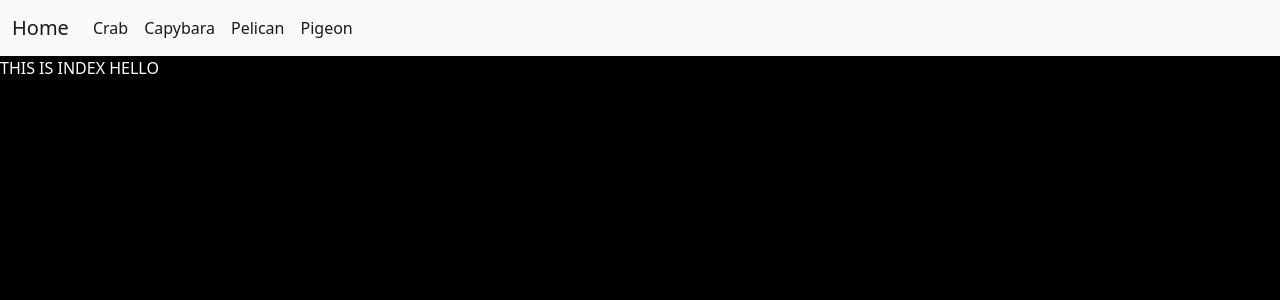
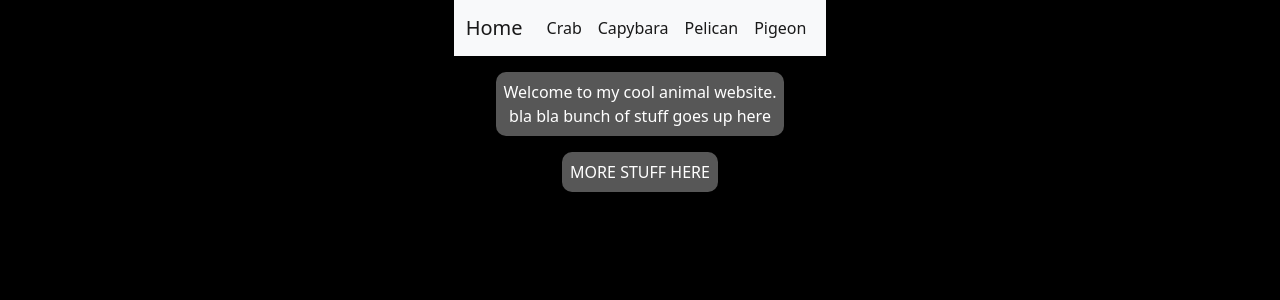
Before and after one commit to Crabbiee/fsproject, a Flask app: page / in a window 1280 px wide. Shown: the top 300 px of the page. Run offline with Flask 2, Linux system fonts and the light colour scheme.

Commit message:
Basic page layouts and functionality

```diff
--- a/static/main.css
+++ b/static/main.css
@@ -6,3 +6,17 @@ body {
 a:hover {
     color: rgb(74, 196, 155) !important;
 }
+
+.flexmain {
+    display: flex;
+    flex-direction: row;
+    justify-content: center;
+}
+
+.maincontent {
+    padding: 8px;
+    width: auto;
+    border-radius: 10px;
+    background-color: rgb(87, 87, 87);
+    text-align: center;
+}
--- a/templates/base.html
+++ b/templates/base.html
@@ -13,6 +13,8 @@
 <title>Cool animals</title>
 </head>
 
+<body>
+  <div class="flexmain">
   <nav class="navbar navbar-expand-lg bg-light ">
     <div class="container-fluid">
       <a class="navbar-brand" href="{{url_for('my_view.index')}}">Home</a>
@@ -29,8 +31,9 @@
       </div>
     </div>
   </nav>
-
-<body>
+</div>
+<p>
+<p>
 {% block content %}
 {% endblock %}
 </body>
--- a/templates/index.html
+++ b/templates/index.html
@@ -1,5 +1,17 @@
 {% extends 'base.html' %}
 
 {% block content %}
-    THIS IS INDEX HELLO
+<div class="flexmain">
+<div class="maincontent">
+    Welcome to my cool animal website.<br>
+    bla bla bunch of stuff goes up here
+</div>
+</div>
+<p>
+<p>
+<div class="flexmain">
+<div class="maincontent">
+    MORE STUFF HERE
+</div>
+</div>
 {% endblock %}
```
Also changed, not shown: templates/capybara.html (+15 -2 lines), templates/crab.html (+15 -2 lines), templates/pelican.html (+16 -2 lines), templates/pigeon.html (+13 -2 lines). Lines whose indentation alone changed are shown as unchanged.
